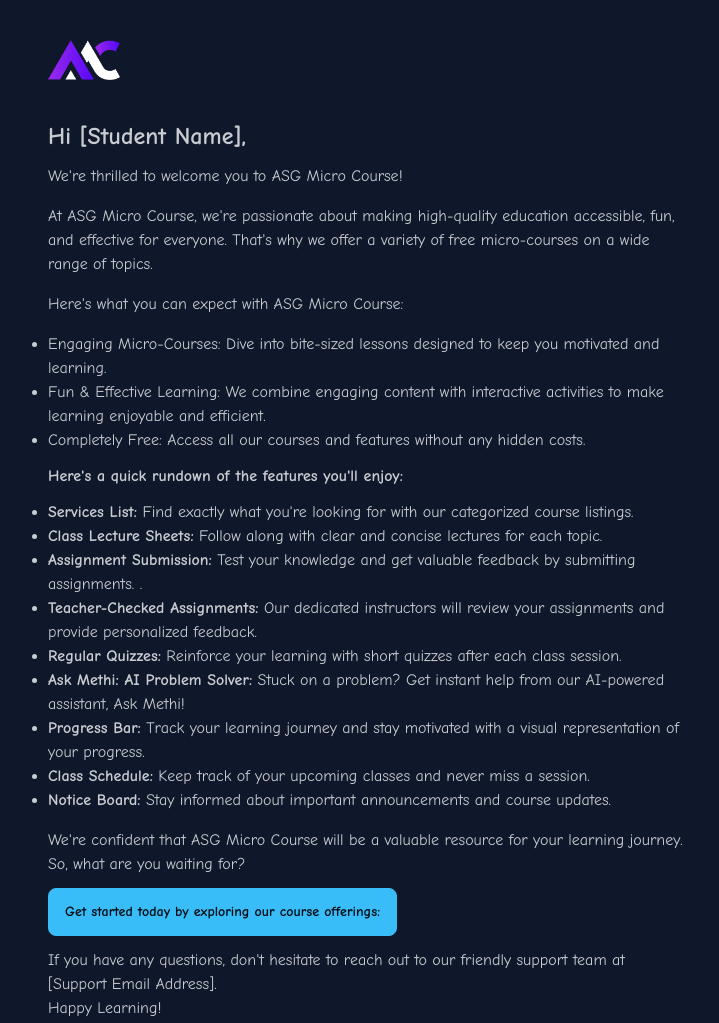
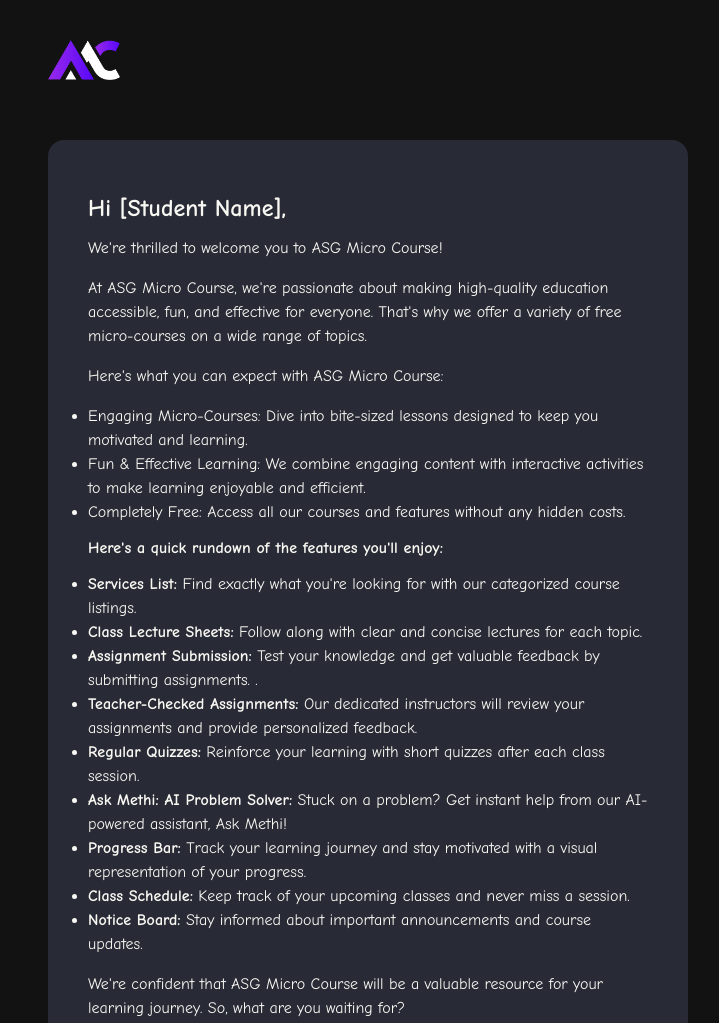
Before and after one commit to aref-360nobra/email-template, a plain HTML site: page email-templates/students.html in a window 1280 px wide. Shown: the top 1023 px of the page, without its empty margins (272-991 px from the left). Drawn offline with nearby package versions, Linux system fonts and the light colour scheme.

Commit message:
final update

```diff
--- a/email-templates/students.html
+++ b/email-templates/students.html
@@ -1,5 +1,5 @@
 <!DOCTYPE html>
-<html lang="en" data-theme="night">
+<html lang="en" data-theme="dracula">
 
 <head>
   <meta charset="UTF-8" />
@@ -14,14 +14,14 @@
   <script src="https://cdn.tailwindcss.com"></script>
 </head>
 
-<body class="selection:bg-[#FAFAFA] selection:text-black" style="font-family: Comic Neue, cursive; ">
+<body class="selection:bg-[#FAFAFA] selection:text-black bg-[#121212]" style="font-family: Comic Neue, cursive; ">
   <header class="md:w-1/2 w-[85%] mx-auto">
     <!-- logo -->
-    <div class="flex justify-start  my-10 ">
+    <div class="flex justify-start  py-10 ">
       <img src="./../images/Asset 3.png" alt="" class="h-10">
     </div>
   </header>
-  <main class="my-5 md:w-1/2 w-[85%] mx-auto">
+  <main class="my-5 md:w-1/2 w-[85%] mx-auto bg-[#282a36] p-10 rounded-2xl">
     <h4 class="text-2xl font-bold my-3">Hi [Student Name],</h4>
     <section class="text-base flex flex-col gap-4">
       <p>We're thrilled to welcome you to ASG Micro Course!</p>
@@ -95,7 +95,7 @@
 
       </p>
     </section>
-    <button class="btn btn-primary font-bold my-3">
+    <button class="btn btn-secondary font-bold my-3">
       <a href="./../index.html">Get started today by exploring our course offerings:</a>
     </button>
     <p>
```
Also changed, not shown: email-templates/admin.html (+8 -6 lines), email-templates/instructor.html (+5 -5 lines), email-templates/moderator.html (+5 -5 lines), index.html (+9 -1 lines).
